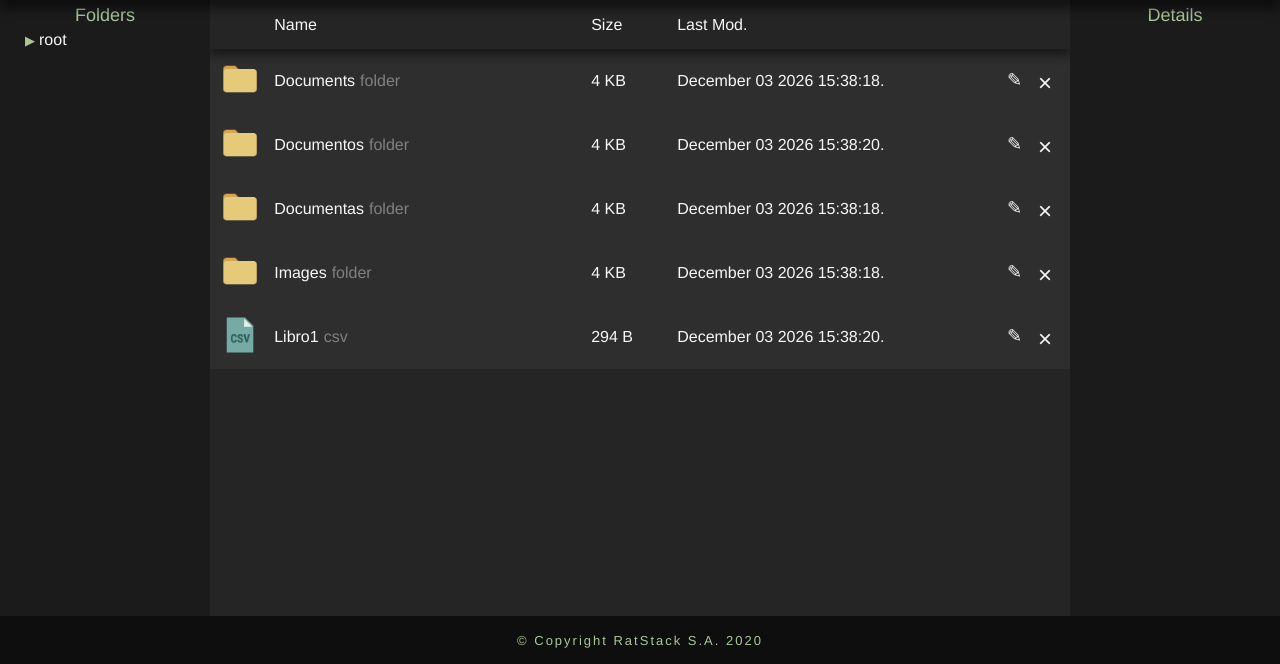
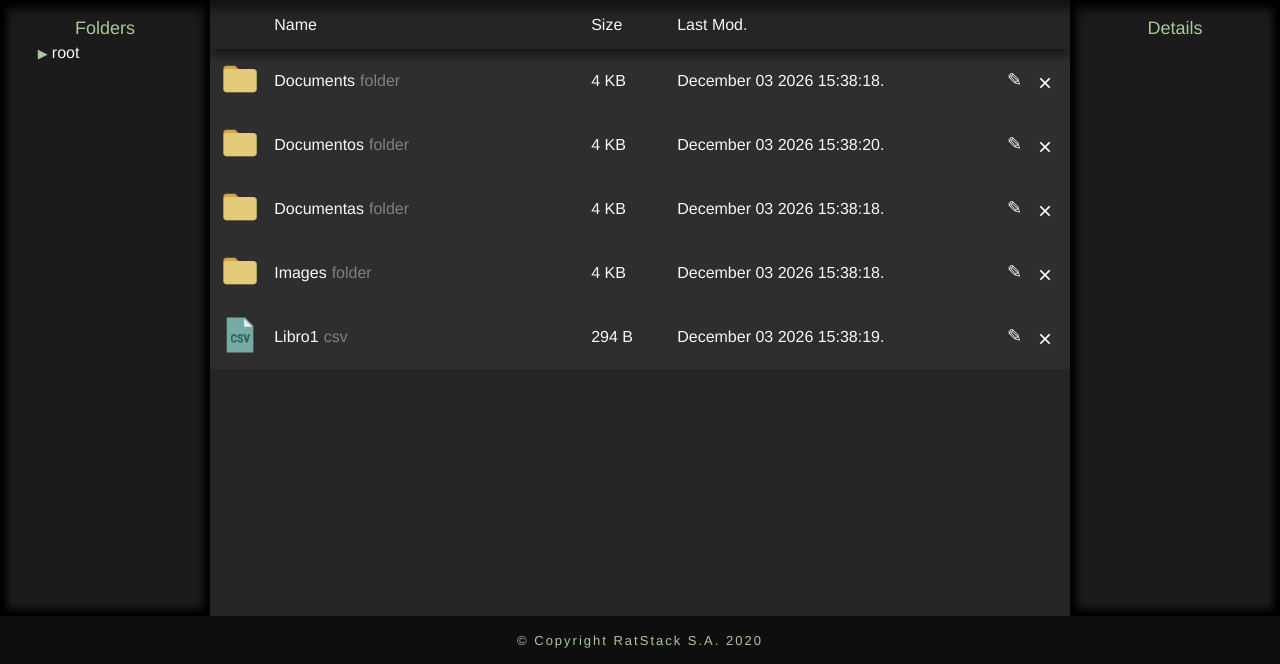
Before and after one commit to albert-grandes/RatStack, a PHP site: page / in a window 1280 px wide. Shown: the part 136-800 px from the top of the page. Run offline with PHP 8.4, Linux system fonts and the light colour scheme; some libraries are stand-ins or nearby versions.

Commit message:
css little change of m-structure and m-details id
Former-commit-id: 6e8404e20a0aaef8205e773135b0ca1a831abe63

```diff
--- a/src/style.css
+++ b/src/style.css
@@ -100,6 +100,8 @@ main h4 {
     width: 15%;
     min-width: 210px;
     background-color: rgb(27, 27, 27);
+    padding: 1%;
+    box-shadow: inset 0px 0px 7px 7px black;
 }
 
 #m-folder {
```
